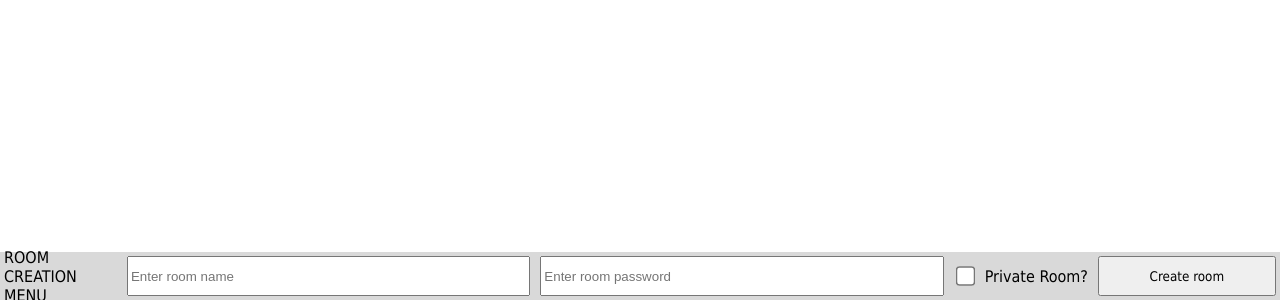
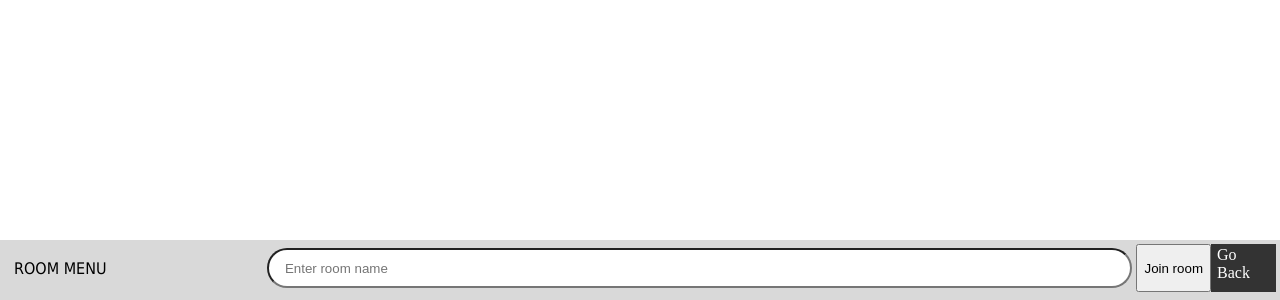
Before and after one commit to p1ckLL/MMS-Central, a website: page src/room.html in a window 1280 px wide. Shown: the part 500-800 px from the top of the page. Drawn offline with nearby package versions, Linux system fonts and the light colour scheme; no server answers.

Commit message:
rooms system
done after all these painful weeks

pain and suffering in the form of a github commit

```diff
--- a/src/room.html
+++ b/src/room.html
@@ -7,14 +7,23 @@
 </head>
 
 <body>
-  <form id="roomForm" action="">
-    <p id="roomMenuText">ROOM CREATION MENU</p>
-    <input id="roomName" type="text" placeholder="Enter room name">
-    <input id="roomPass" type="text" placeholder="Enter room password">
-    <input id="private" type="checkbox">
-    <p id="privText">Private Room?</p>
-    <input type="button" id="createBtn" value="Create room">
-  </form>
+  <div id="roomDiv">
+    <div id="top">
+
+    </div>
+    <div id="bottom">
+      <form id="roomForm" action="/">
+        <p id="roomMenuText">ROOM MENU</p>
+        <input id="roomName" name="roomName" type="text" placeholder="Enter room name" autocomplete="off">
+        <input type="submit" id="joinBtn" value="Join room">
+        <a class="button" href="/">Go Back</a>
+      </form>
+    </div>
+  </div>
+
+  <script src="https://cdnjs.cloudflare.com/ajax/libs/socket.io/4.4.1/socket.io.js"
+    integrity="sha512-MgkNs0gNdrnOM7k+0L+wgiRc5aLgl74sJQKbIWegVIMvVGPc1+gc1L2oK9Wf/D9pq58eqIJAxOonYPVE5UwUFA=="
+    crossorigin="anonymous" referrerpolicy="no-referrer"></script>
   <script src="/scripts/roomScript.js"></script>
 </body>
 
--- a/static/scripts/roomScript.js
+++ b/static/scripts/roomScript.js
@@ -0,0 +1,11 @@
+const socket = io();
+
+const roomForm = document.getElementById("roomForm")
+//const private = document.getElementById("private");
+//const joinButton = document.getElementById("joinBtn");
+
+roomForm.addEventListener('submit', (e) => {
+    e.preventDefault()
+    const roomName = document.getElementById("roomName").value
+    window.location = `/rooms/${roomName}`
+})
--- a/static/styles/style.css
+++ b/static/styles/style.css
@@ -1,3 +1,7 @@
+body {
+  margin: 0;
+}
+
 #msgForm {
   background: rgba(0, 0, 0, 0.15);
   padding: 0.25rem;
@@ -12,18 +16,32 @@
   flex-wrap: nowrap;
 }
 
-#roomForm {
+#roomDiv{
+  display: flex;
+  flex-direction: column;
+  min-height: 100vh;
+}
+
+#top{
+  flex: 1 1 auto;
+}
+
+#bottom {
+  display: flex;
   background: rgba(0, 0, 0, 0.15);
   padding: 0.25rem;
-  position: fixed;
-  bottom: 0;
-  left: 0;
-  right: 0;
-  display: flex;
+  flex: 0 0 60px;
   height: 3rem;
   box-sizing: border-box;
   backdrop-filter: blur(10px);
-  flex-wrap: nowrap;
+}
+
+#roomForm{
+  margin-left: 10px;
+  display: flex;
+  height: 3rem;
+  flex-grow: 1;
+  flex-direction: row;
 }
 
 #msgInput {
@@ -83,13 +101,6 @@ a.button {
   background: #efefef;
 }
 
-#createBtn{
-  font-family: "Segoe-UI", "Tahoma", "Geneva", "Verdana", sans-serif;
-  align-self: center;
-  width: 30%;
-  height: 40px;
-}
-
 #privText{
   font-family: "Segoe-UI", "Tahoma", "Geneva", "Verdana", sans-serif;
   align-self: center;
@@ -100,16 +111,14 @@ a.button {
 #roomName{
   margin-left: 10px;
   width: 70%;
-}
-
-#roomPass{
-  margin-left: 10px;
-  width: 70%;
+  border-radius: 2rem;
+  margin: 0.25rem;
+  padding: 0 1rem;
 }
 
 #roomMenuText{
   font-family: "Segoe-UI", "Tahoma", "Geneva", "Verdana", sans-serif;
-  width: 20%;
+  width: 21%;
   align-self: center;
 }
 
```
Also changed, not shown: server.js (+40 -21 lines), static/scripts/mainScript.js (+13 -5 lines).
